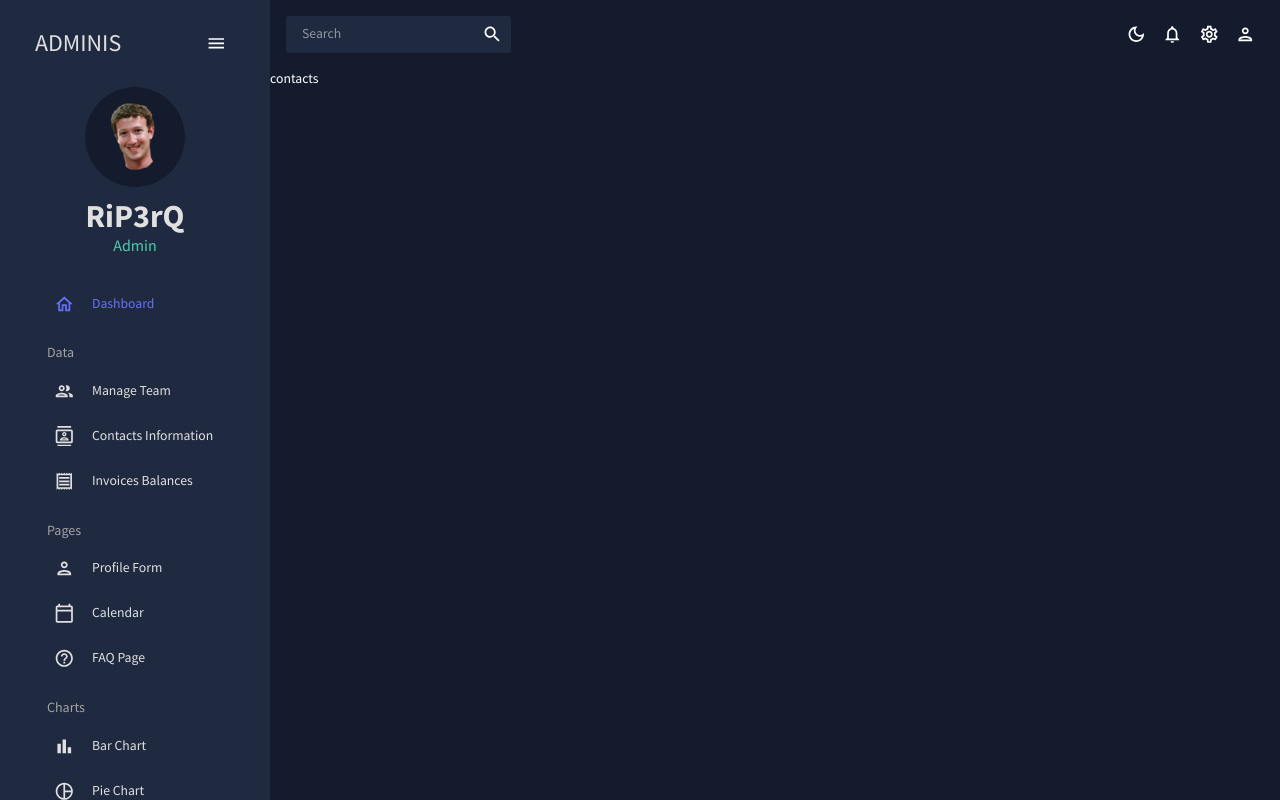
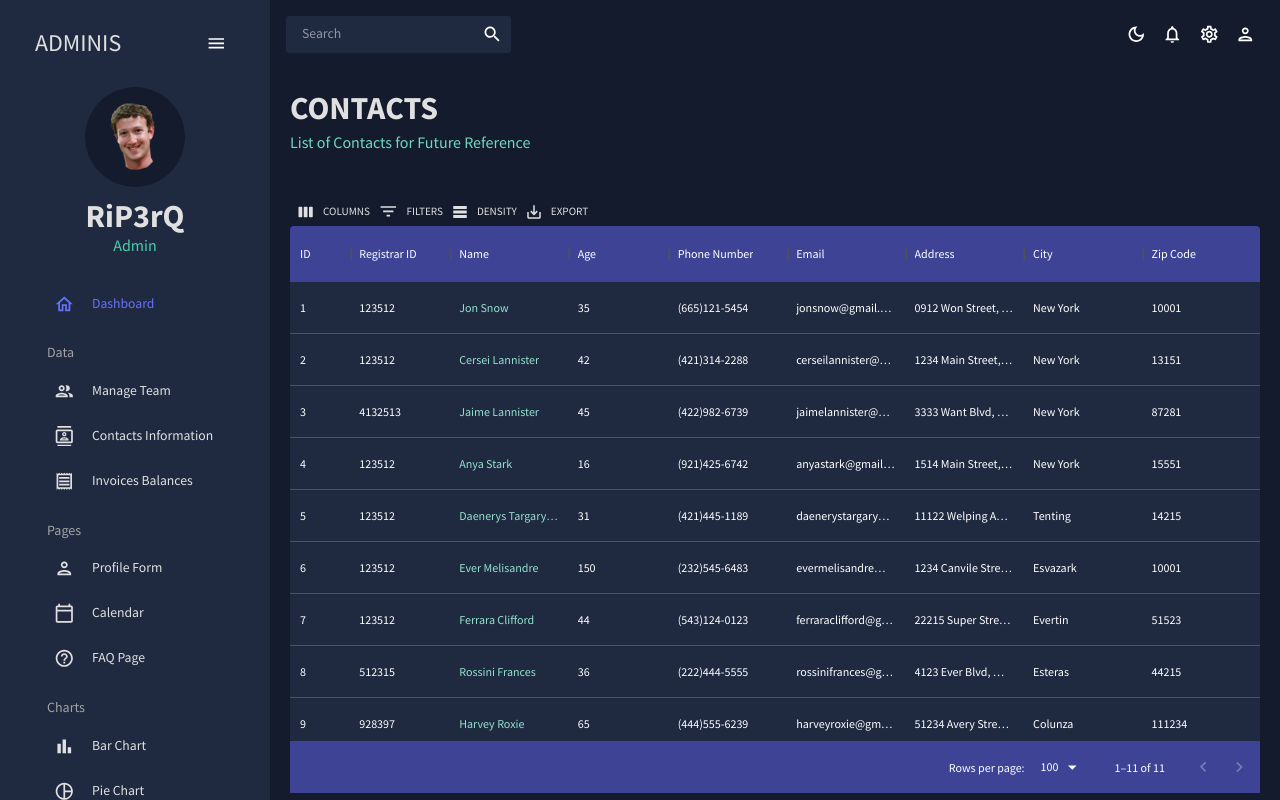
Before and after one commit to RiP3rQ/AdminDashboard-React-, a React (Vite) app: page /contacts in a window 1280 px wide. Built offline with nearby package versions, Linux system fonts and the light colour scheme.

Commit message:
Contacts section also using x-data-grid

```diff
--- a/src/scenes/contacts/index.jsx
+++ b/src/scenes/contacts/index.jsx
@@ -1,5 +1,103 @@
+import { Box } from "@mui/material";
+import { DataGrid, GridToolbar } from "@mui/x-data-grid";
+import { tokens } from "../../theme";
+import { mockDataContacts } from "../../data/mockData";
+import Header from "../../components/Header";
+import { useTheme } from "@mui/material";
+
 const Contacts = () => {
-  return <div>contacts</div>;
+  const theme = useTheme();
+  const colors = tokens(theme.palette.mode);
+
+  const columns = [
+    { field: "id", headerName: "ID", flex: 0.5 },
+    { field: "registrarId", headerName: "Registrar ID" },
+    {
+      field: "name",
+      headerName: "Name",
+      flex: 1,
+      cellClassName: "name-column--cell",
+    },
+    {
+      field: "age",
+      headerName: "Age",
+      type: "number",
+      headerAlign: "left",
+      align: "left",
+    },
+    {
+      field: "phone",
+      headerName: "Phone Number",
+      flex: 1,
+    },
+    {
+      field: "email",
+      headerName: "Email",
+      flex: 1,
+    },
+    {
+      field: "address",
+      headerName: "Address",
+      flex: 1,
+    },
+    {
+      field: "city",
+      headerName: "City",
+      flex: 1,
+    },
+    {
+      field: "zipCode",
+      headerName: "Zip Code",
+      flex: 1,
+    },
+  ];
+
+  return (
+    <Box m="20px">
+      <Header
+        title="CONTACTS"
+        subtitle="List of Contacts for Future Reference"
+      />
+      <Box
+        m="40px 0 0 0"
+        height="75vh"
+        sx={{
+          "& .MuiDataGrid-root": {
+            border: "none",
+          },
+          "& .MuiDataGrid-cell": {
+            borderBottom: "none",
+          },
+          "& .name-column--cell": {
+            color: colors.greenAccent[300],
+          },
+          "& .MuiDataGrid-columnHeaders": {
+            backgroundColor: colors.blueAccent[700],
+            borderBottom: "none",
+          },
+          "& .MuiDataGrid-virtualScroller": {
+            backgroundColor: colors.primary[400],
+          },
+          "& .MuiDataGrid-footerContainer": {
+            borderTop: "none",
+            backgroundColor: colors.blueAccent[700],
+          },
+          "& .MuiCheckbox-root": {
+            color: `${colors.greenAccent[200]} !important`,
+          },
+          "& .MuiDataGrid-toolbarContainer .MuiButton-text": {
+            color: `${colors.grey[100]} !important`,
+          },
+        }}
+      >
+        <DataGrid
+          rows={mockDataContacts}
+          columns={columns}
+          components={{ Toolbar: GridToolbar }}
+        />
+      </Box>
+    </Box>
+  );
 };
 
 export default Contacts;
```
